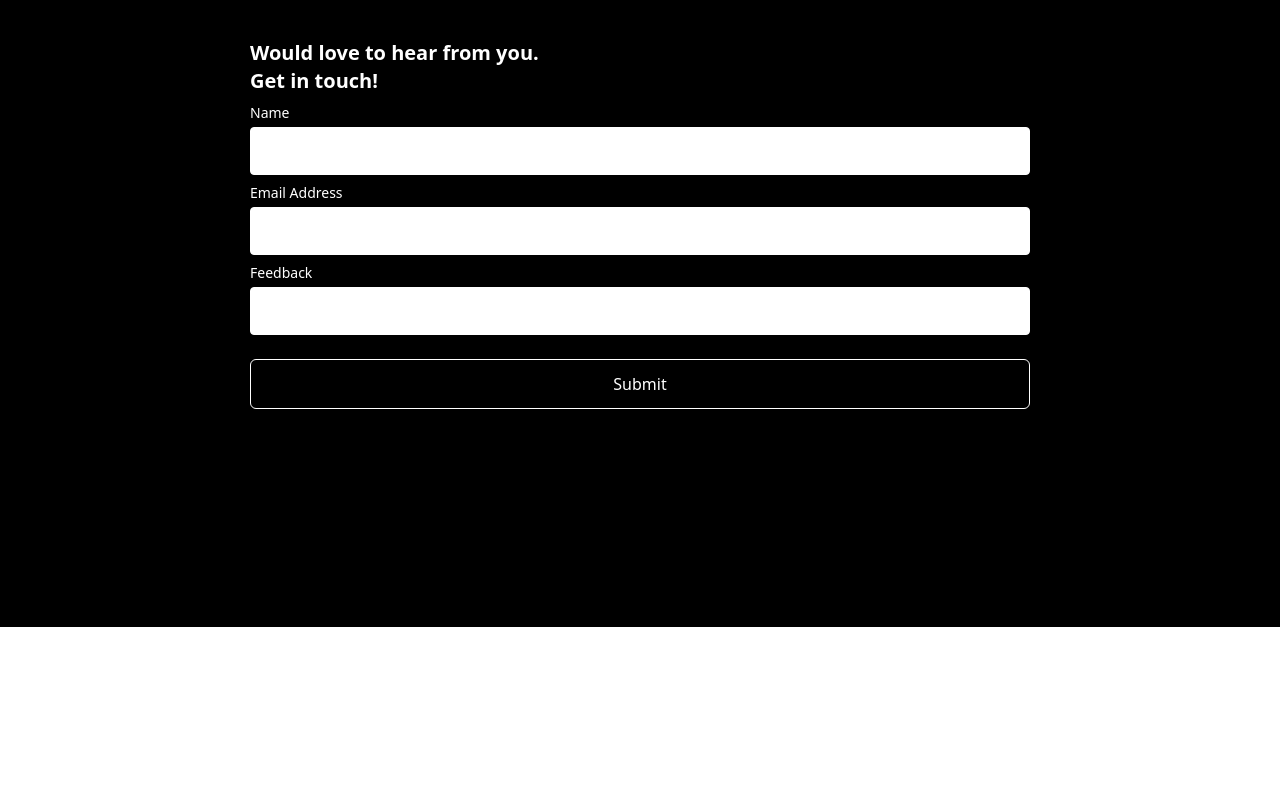
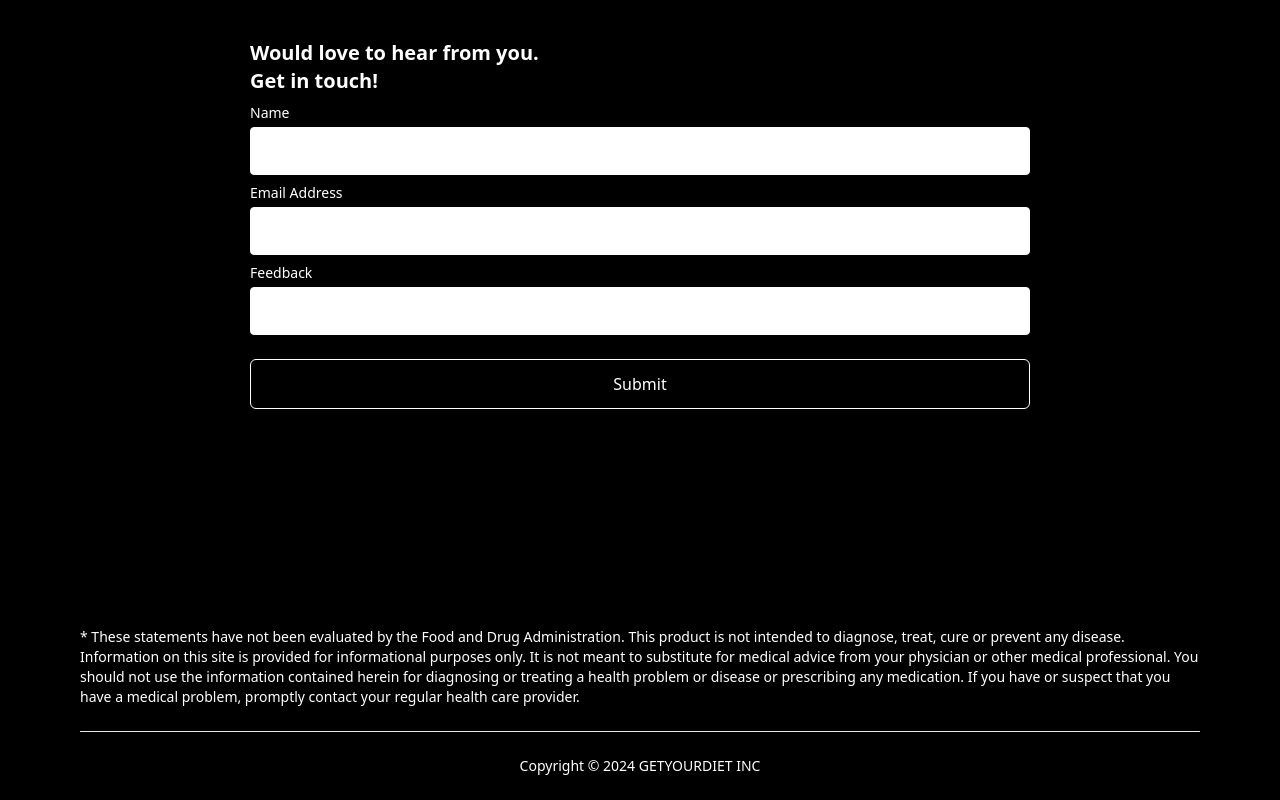
Before and after one commit to ishk9/getYourDiet, a Next.js app in the folder client/: page / in a window 1280 px wide. Shown: the part 2987-3787 px from the top of the page. Before the commit the page ends 3614 px from the top, so only its background shows below. Built offline with nearby package versions, Linux system fonts and the light colour scheme.

Commit message:
added footer

```diff
--- a/client/app/Landing/page.js
+++ b/client/app/Landing/page.js
@@ -6,6 +6,7 @@ import FaqPage from "../Faq/page";
 import Reviews from "../Reviews/page";
 import QuotesPage from "../Quotes/page";
 import PricingPage from "../Pricing/page";
+import Footer from "@/components/Footer";
 
 const LandingPage = () => {
     return (
@@ -17,6 +18,7 @@ const LandingPage = () => {
                 <PricingPage />
                 <FaqPage />
                 <Contact />
+                <Footer />
             </div>
 
         </div>
--- a/client/app/Reviews/page.js
+++ b/client/app/Reviews/page.js
@@ -14,7 +14,6 @@ const ReviewPage = () => {
         { review: "It’s been a good experience overall, but the pricing could be a bit more competitive.", name: "Thomas Richards", rating: 4 },
         { review: "A perfect tool for busy professionals looking to stay healthy!", name: "James Thompson", rating: 5 },
         { review: "Great results so far! The meal plans are simple and easy to follow.", name: "Ethan Williams", rating: 4 },
-        { review: "I expected a bit more flexibility with the workout plans. It's still a solid app.", name: "Isabella Jensen", rating: 3 }
     ]);
 
 
--- /dev/null
+++ b/client/components/Footer.js
@@ -0,0 +1,16 @@
+"use client";
+
+const Footer = () => {
+    return (
+        <div className='h-auto w-screen flex justify-center items-center'>
+            <div className='w-[90%] px-4 flex flex-col justify-center items-center'>
+                <p className='text-sm text-white font-medium'>* These statements have not been evaluated by the Food and Drug Administration. This product is not intended to diagnose, treat, cure or prevent any disease. Information on this site is provided for informational purposes only. It is not meant to substitute for medical advice from your physician or other medical professional. You should not use the information contained herein for diagnosing or treating a health problem or disease or prescribing any medication. If you have or suspect that you have a medical problem, promptly contact your regular health care provider.</p>
+                <hr className=' bg-white rounded-md my-6 w-full'/>
+                <p className='text-sm text-white  mb-6'>Copyright © 2024 GETYOURDIET INC</p>
+            </div>
+
+        </div>
+    )
+}
+
+export default Footer
```
